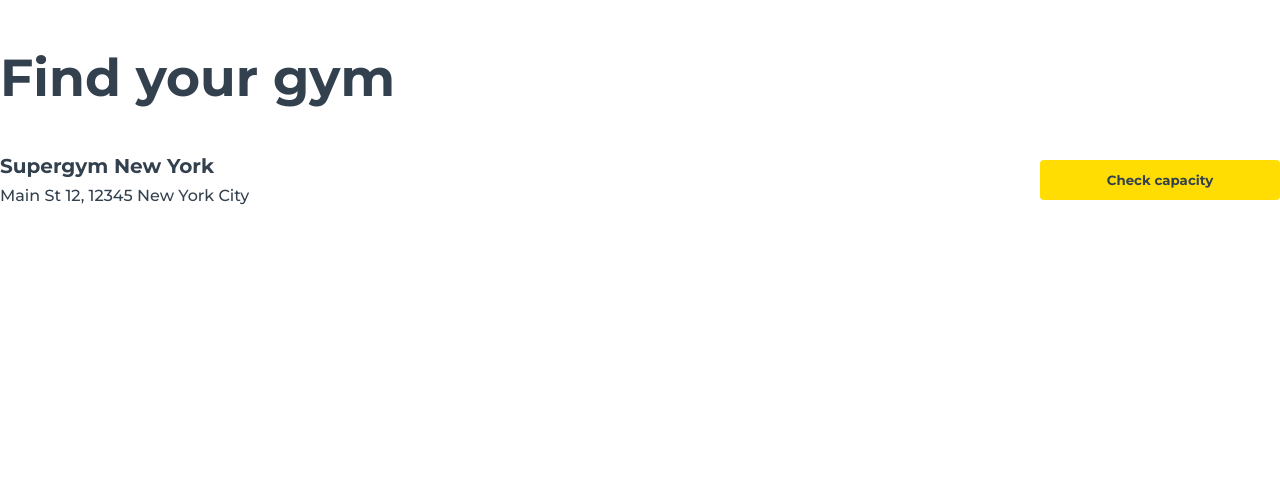
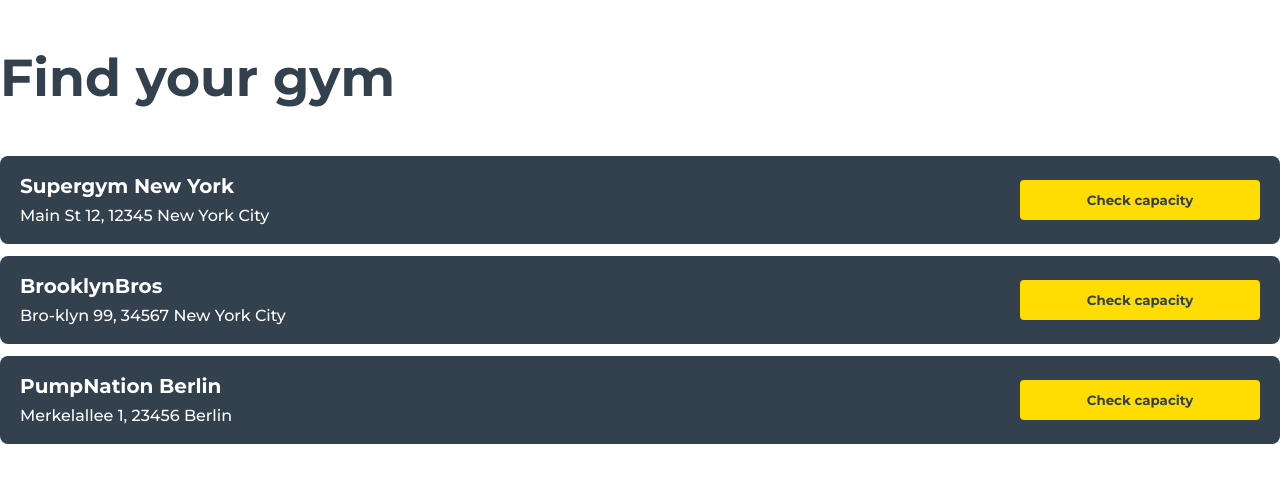
Before and after one commit to lukwick/mc_fit_capacity, a React (Create React App) app in the folder frontend/: page / in a window 1280 px wide. Shown: the top 482 px of the page. Built offline with nearby package versions, Linux system fonts and the light colour scheme.

Commit message:
feat: Add basic GymList component

```diff
--- a/frontend/src/components/App/App.js
+++ b/frontend/src/components/App/App.js
@@ -1,6 +1,36 @@
-import { GymItem } from '../GymItem/GymItem';
+import { GymList } from '../GymList';
 
 import './App.css';
+
+const dummyGyms = [
+  {
+    title: 'Supergym New York',
+    id: 123,
+    address: {
+      city: 'New York City',
+      zip: '12345',
+      street: 'Main St 12',
+    },
+  },
+  {
+    title: 'BrooklynBros',
+    id: 345,
+    address: {
+      city: 'New York City',
+      zip: '34567',
+      street: 'Bro-klyn 99',
+    },
+  },
+  {
+    title: 'PumpNation Berlin',
+    id: 234,
+    address: {
+      city: 'Berlin',
+      zip: '23456',
+      street: 'Merkelallee 1',
+    },
+  },
+];
 
 export function App() {
   return (
@@ -14,14 +44,7 @@ export function App() {
 
         <main>
           <div className="container">
-            <GymItem
-              title="Supergym New York"
-              id={123}
-              address={{
-                city: 'New York City',
-                zip: '12345',
-                street: 'Main St 12',
-              }}></GymItem>
+            <GymList gyms={dummyGyms} />
           </div>
         </main>
       </div>
--- a/frontend/src/components/GymItem/GymItem.css
+++ b/frontend/src/components/GymItem/GymItem.css
@@ -1,3 +1,8 @@
+.GymItem {
+  padding: var(--space-m);
+  border-radius: var(--space-xs);
+}
+
 .GymItem-header {
   display: grid;
   grid-template-columns: 1fr 15rem;
--- a/frontend/src/components/GymItem/GymItem.js
+++ b/frontend/src/components/GymItem/GymItem.js
@@ -27,7 +27,7 @@ export function GymItem({ id, title, address }) {
   };
 
   return (
-    <article className="GymItem">
+    <article className="GymItem theme-dark">
       <div className="GymItem-header">
         <header className="stack stack-s">
           <h2 className="title title-m">{title}</h2>
--- /dev/null
+++ b/frontend/src/components/GymList/GymList.js
@@ -0,0 +1,24 @@
+import { GymItem } from '../GymItem';
+import PropTypes from 'prop-types';
+
+export function GymList({ gyms }) {
+  return (
+    <div className="GymList">
+      <ul className="stack stack-s">
+        {gyms.map((gym) => (
+          <li>
+            <GymItem {...gym} />
+          </li>
+        ))}
+      </ul>
+    </div>
+  );
+}
+
+GymList.propTypes = {
+  gyms: PropTypes.arrayOf(GymItem.propTypes),
+};
+
+GymList.defaultProps = {
+  gyms: [],
+};
--- /dev/null
+++ b/frontend/src/components/GymList/index.js
@@ -0,0 +1 @@
+export * from './GymList';
```
